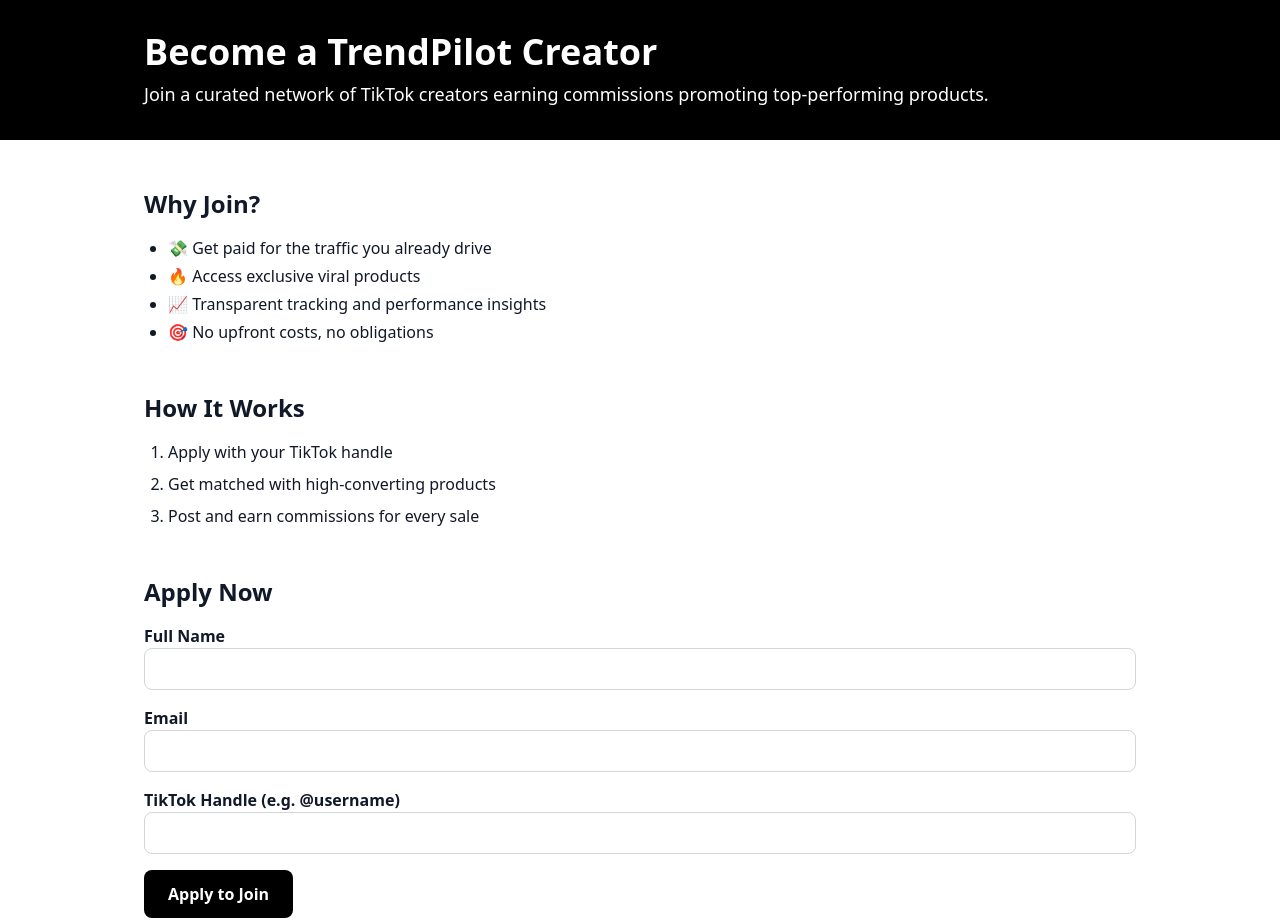
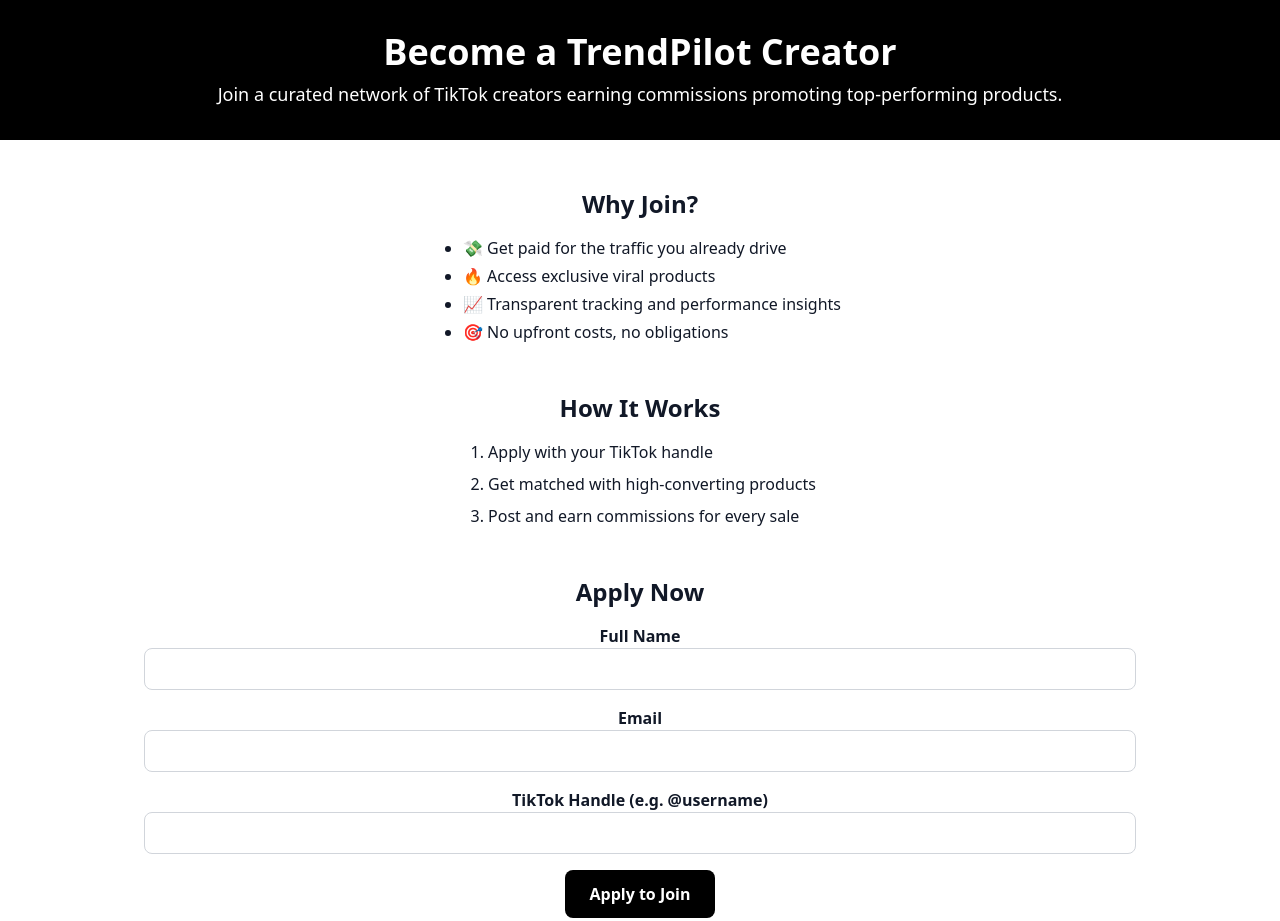
Before and after one commit to Trendpilotcaptain/Trendpilot, a plain HTML site: page creator.html in a window 1280 px wide. Shown: the top 921 px of the page. Drawn offline with nearby package versions, Linux system fonts and the light colour scheme.

Commit message:
Update creator.html

```diff
--- a/creator.html
+++ b/creator.html
@@ -1,32 +1,23 @@
-<!-- TrendPilot Creator Landing Page -->
+<!DOCTYPE html>
 <html lang="en">
 <head>
   <meta charset="UTF-8" />
   <meta name="viewport" content="width=device-width, initial-scale=1.0" />
   <title>Join TrendPilot as a Creator</title>
   <link href="https://cdn.jsdelivr.net/npm/tailwindcss@2.2.19/dist/tailwind.min.css" rel="stylesheet">
-  <script>
-    function submitCreatorForm(event) {
-      event.preventDefault();
-      const name = document.getElementById('creator-name').value;
-      const email = document.getElementById('creator-email').value;
-      const handle = document.getElementById('creator-handle').value;
-      alert(`Thanks, ${name}! We'll review your profile @${handle} and get back to you at ${email}.`);
-    }
-  </script>
 </head>
 <body class="bg-white text-gray-900 font-sans">
   <header class="bg-black text-white py-8">
-    <div class="max-w-5xl mx-auto px-4">
+    <div class="max-w-5xl mx-auto px-4 text-center">
       <h1 class="text-4xl font-bold">Become a TrendPilot Creator</h1>
       <p class="mt-2 text-lg">Join a curated network of TikTok creators earning commissions promoting top-performing products.</p>
     </div>
   </header>
 
-  <main class="max-w-5xl mx-auto px-4 py-12 space-y-12">
+  <main class="max-w-5xl mx-auto px-4 py-12 space-y-12 text-center">
     <section>
       <h2 class="text-2xl font-bold mb-4">Why Join?</h2>
-      <ul class="list-disc pl-6 space-y-1">
+      <ul class="list-disc pl-6 space-y-1 text-left inline-block text-left">
         <li>💸 Get paid for the traffic you already drive</li>
         <li>🔥 Access exclusive viral products</li>
         <li>📈 Transparent tracking and performance insights</li>
@@ -36,7 +27,7 @@
 
     <section>
       <h2 class="text-2xl font-bold mb-4">How It Works</h2>
-      <ol class="list-decimal pl-6 space-y-2">
+      <ol class="list-decimal pl-6 space-y-2 text-left inline-block">
         <li>Apply with your TikTok handle</li>
         <li>Get matched with high-converting products</li>
         <li>Post and earn commissions for every sale</li>
@@ -71,5 +62,15 @@
   <footer class="bg-gray-100 text-gray-600 text-sm text-center py-4">
     © 2025 TrendPilot. All rights reserved.
   </footer>
+
+  <script>
+    function submitCreatorForm(event) {
+      event.preventDefault();
+      const name = document.getElementById('creator-name').value;
+      const email = document.getElementById('creator-email').value;
+      const handle = document.getElementById('creator-handle').value;
+      alert(`Thanks, ${name}! We'll review your profile @${handle} and get back to you at ${email}.`);
+    }
+  </script>
 </body>
 </html>
```
